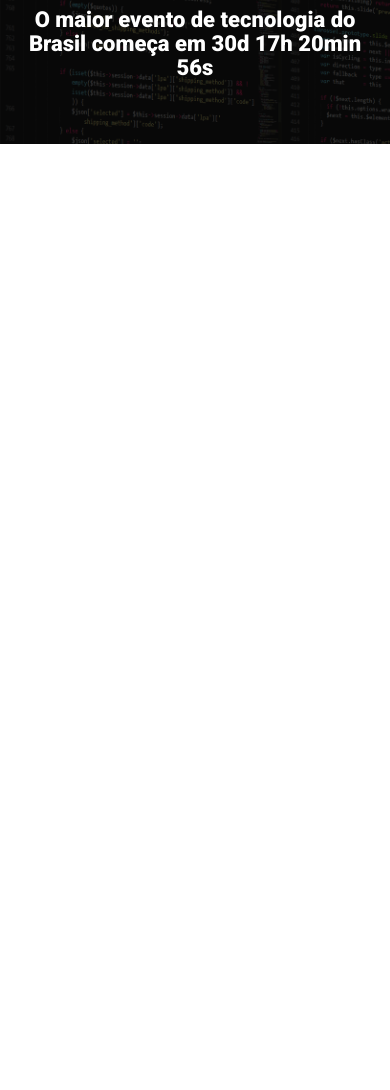
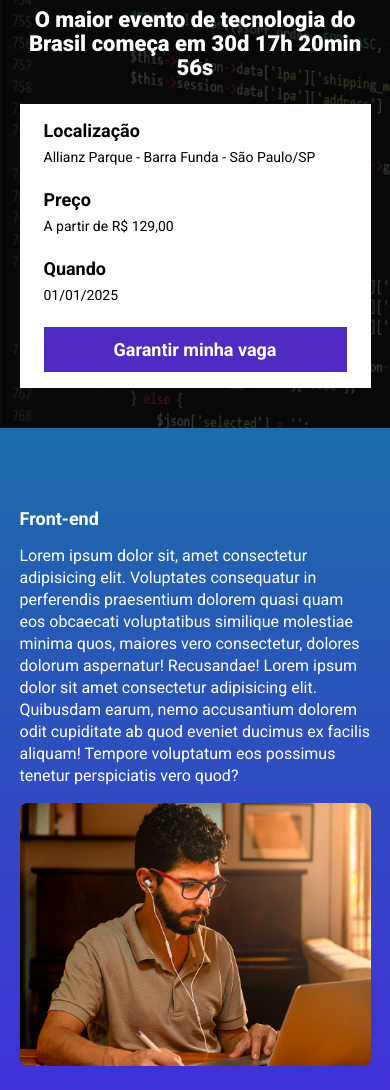
Before and after one commit to lucazmenezez/ebac_tech_talks, a website built with Parcel: page src/index.html in a window 390 px wide. Shown: the part 96-1186 px from the top of the page. Before the commit the page ends 844 px from the top, so only its background shows below. Built offline with nearby package versions, Linux system fonts and the light colour scheme.

Commit message:
criando as seções e os componentes

```diff
--- a/src/index.html
+++ b/src/index.html
@@ -8,6 +8,7 @@
     <link rel="preconnect" href="https://fonts.gstatic.com" crossorigin>
     <link href="https://fonts.googleapis.com/css2?family=Roboto:1,400;1,700;1,900&display=swap" rel="stylesheet">
     <link rel="stylesheet" href="./styles/main.scss">
+    <link rel="stylesheet" href="https://unpkg.com/aos@next/dist/aos.css" />
 </head>
 <body>
     <header class="hero">
@@ -16,9 +17,74 @@
             <p class="hero__text">
                 O maior evento de tecnologia do Brasil começa em 30d 17h 20min 56s
             </p>
+            <div class="infos-bar">
+                <ul class="infos-bar__infos">
+                    <li class="infos-bar__infos__item">
+                        <b>Localização</b>
+                        Allianz Parque - Barra Funda - São Paulo/SP
+                    </li>
+                    <li class="infos-bar__infos__item">
+                        <b>Preço</b>
+                        A partir de R$ 129,00
+                    </li>
+                    <li class="infos-bar__infos__item">
+                        <b>Quando</b>
+                        01/01/2025
+                    </li>
+                </ul>
+                <a href="#" class="button button--primary">
+                    Garantir minha vaga
+                </a>
+            </div>
         </div>
     </header>
 
+    <section class="event event--frontend">
+        <div class="container" data-aos="fade-right">
+            <div class="event__details">
+                <h2 class="event__details__title">Front-end</h2>
+                <p class="event__details__description">
+                    Lorem ipsum dolor sit, amet consectetur adipisicing elit. Voluptates consequatur in perferendis praesentium dolorem quasi quam eos obcaecati voluptatibus similique molestiae minima quos, maiores vero consectetur, dolores dolorum aspernatur! Recusandae! Lorem ipsum dolor sit amet consectetur adipisicing elit. Quibusdam earum, nemo accusantium dolorem odit cupiditate ab quod eveniet ducimus ex facilis aliquam! Tempore voluptatum eos possimus tenetur perspiciatis vero quod?
+                </p>
+            </div>
+            <img class="event__image" src="./images/frontend.png" alt="Desenvolvimento Front-end">
+        </div>
+    </section>
+    <section class="event event--ux-ui event--image-left">
+        <div class="container" data-aos="fade-left">
+            <div class="event__details">
+                <h2 class="event__details__title">UX - UI</h2>
+                <p class="event__details__description">
+                    Lorem ipsum dolor sit, amet consectetur adipisicing elit. Voluptates consequatur in perferendis praesentium dolorem quasi quam eos obcaecati voluptatibus similique molestiae minima quos, maiores vero consectetur, dolores dolorum aspernatur! Recusandae! Lorem ipsum dolor sit amet consectetur adipisicing elit. Quibusdam earum, nemo accusantium dolorem odit cupiditate ab quod eveniet ducimus ex facilis aliquam! Tempore voluptatum eos possimus tenetur perspiciatis vero quod?
+                </p>
+            </div>
+            <img class="event__image" src="./images/ui-ux.png" alt="Design UX-UI">
+        </div>
+    </section>
+    <section class="event event--data-science">
+        <div class="container" data-aos="fade-right">
+            <div class="event__details">
+                <h2 class="event__details__title">Data-Science</h2>
+                <p class="event__details__description">
+                    Lorem ipsum dolor sit, amet consectetur adipisicing elit. Voluptates consequatur in perferendis praesentium dolorem quasi quam eos obcaecati voluptatibus similique molestiae minima quos, maiores vero consectetur, dolores dolorum aspernatur! Recusandae! Lorem ipsum dolor sit amet consectetur adipisicing elit. Quibusdam earum, nemo accusantium dolorem odit cupiditate ab quod eveniet ducimus ex facilis aliquam! Tempore voluptatum eos possimus tenetur perspiciatis vero quod?
+                </p>
+            </div>
+            <img class="event__image" src="./images/data.png" alt="Data Science">
+        </div>
+    </section>
+    <section class="event event--backend event--image-left">
+        <div class="container" data-aos="fade-left">
+            <div class="event__details">
+                <h2 class="event__details__title">Back-end</h2>
+                <p class="event__details__description">
+                    Lorem ipsum dolor sit, amet consectetur adipisicing elit. Voluptates consequatur in perferendis praesentium dolorem quasi quam eos obcaecati voluptatibus similique molestiae minima quos, maiores vero consectetur, dolores dolorum aspernatur! Recusandae! Lorem ipsum dolor sit amet consectetur adipisicing elit. Quibusdam earum, nemo accusantium dolorem odit cupiditate ab quod eveniet ducimus ex facilis aliquam! Tempore voluptatum eos possimus tenetur perspiciatis vero quod?
+                </p>
+            </div>
+            <img class="event__image" src="./images/backend.png" alt="Desenvolvimento Backend">
+        </div>
+    </section>
+
+    <script src="https://unpkg.com/aos@next/dist/aos.js"></script>
     <script src="./scripts/main.js"></script>
 </body>
 </html>
--- a/src/scripts/main.js
+++ b/src/scripts/main.js
@@ -0,0 +1 @@
+AOS.init();
--- /dev/null
+++ b/src/styles/_event.scss
@@ -0,0 +1,64 @@
+@use 'variables';
+
+.event {
+    padding: 80px 0;
+
+    &--frontend {
+        background-image: linear-gradient(variables.$blue1, variables.$blue2);
+    }
+
+    &--ux-ui {
+        background-image: linear-gradient(variables.$blue2, variables.$pink);
+    }
+
+    &--data-science {
+        background-image: linear-gradient(variables.$pink, variables.$yellow);
+    }
+
+    &--backend {
+        background-image: linear-gradient(variables.$yellow, variables.$pink);
+    }
+
+    &--image-left {
+        .container {
+            flex-direction: row-reverse;
+        }
+    }
+
+    .container {
+        display: flex;
+        gap: 40px;
+    }
+
+    &__details {
+        &__title {
+            font-size: 18px;
+            font-weight: bold;
+            margin-bottom: 16px;
+        }
+
+        &__description {
+            line-height: 22px;
+        }
+    }
+
+    &__image {
+        max-width: 360px;
+        border-radius: 8px;
+    }
+
+    @media (max-width: 640px) {
+        .container {
+            display: block;
+        }
+
+        &__details {
+            margin-right: 0;
+            margin-bottom: 16px;
+        }
+
+        &__image {
+            width: 100%;
+        }
+    }
+}
--- /dev/null
+++ b/src/styles/_variables.scss
@@ -0,0 +1,8 @@
+$textColor: #fff;
+$secondaryTextColor: #000;
+
+$blue1: #1B6CA7;
+$blue2: #442BDB;
+$pink: #89223B;
+$yellow: #9C791D;
+$purple: #4F2AC3;
--- /dev/null
+++ b/src/styles/components/_buttons.scss
@@ -0,0 +1,28 @@
+@use '../variables';
+
+.button {
+    font-size: 18px;
+    font-weight: bold;
+    padding: 12px;
+    text-decoration: none;
+    text-align: center;
+    white-space: nowrap;
+
+    &--primary {
+        background-color: variables.$purple;
+        color: variables.$textColor;
+    }
+
+    @media (max-width: 1024px) {
+        display: flex;
+        align-items: center;
+        margin-left: 24px;
+    }
+
+    @media (max-width: 640px) {
+        display: block;
+        width: 100%;
+        margin-left: 0;
+        white-space: wrap;
+    }
+}
--- /dev/null
+++ b/src/styles/components/_infosbar.scss
@@ -0,0 +1,43 @@
+@use '../variables';
+
+.infos-bar {
+    padding: 16px 24px;
+    background-color: variables.$textColor;
+    display: flex;
+    justify-content: space-between;
+
+    &__infos {
+        display: flex;
+        gap: 40px;
+
+        &__item {
+            font-size: 14px;
+            color: variables.$secondaryTextColor;
+
+            b {
+                font-size: 18px;
+                color: variables.$secondaryTextColor;
+                display: block;
+                padding-bottom: 8px;
+            }
+        }
+    }
+
+    @media (max-width: 1024px) {
+        &__infos {
+            gap: 16px;
+        }
+    }
+
+    @media (max-width: 640px) {
+        display: block;
+
+        &__infos {
+            display: block;
+
+            &__item {
+                margin-bottom: 24px;
+            }
+        }
+    }
+}
--- a/src/styles/main.scss
+++ b/src/styles/main.scss
@@ -1,11 +1,16 @@
 @use 'hero';
+@use 'components/infosbar';
+@use 'components/buttons';
+@use 'event';
+@use 'variables';
 
 * {
     padding: 0;
     margin: 0;
     box-sizing: border-box;
     font-family: roboto, sans-serif;
-    color: #fff;
+    color: variables.$textColor;
+    list-style: none;
 }
 
 .container {
```
